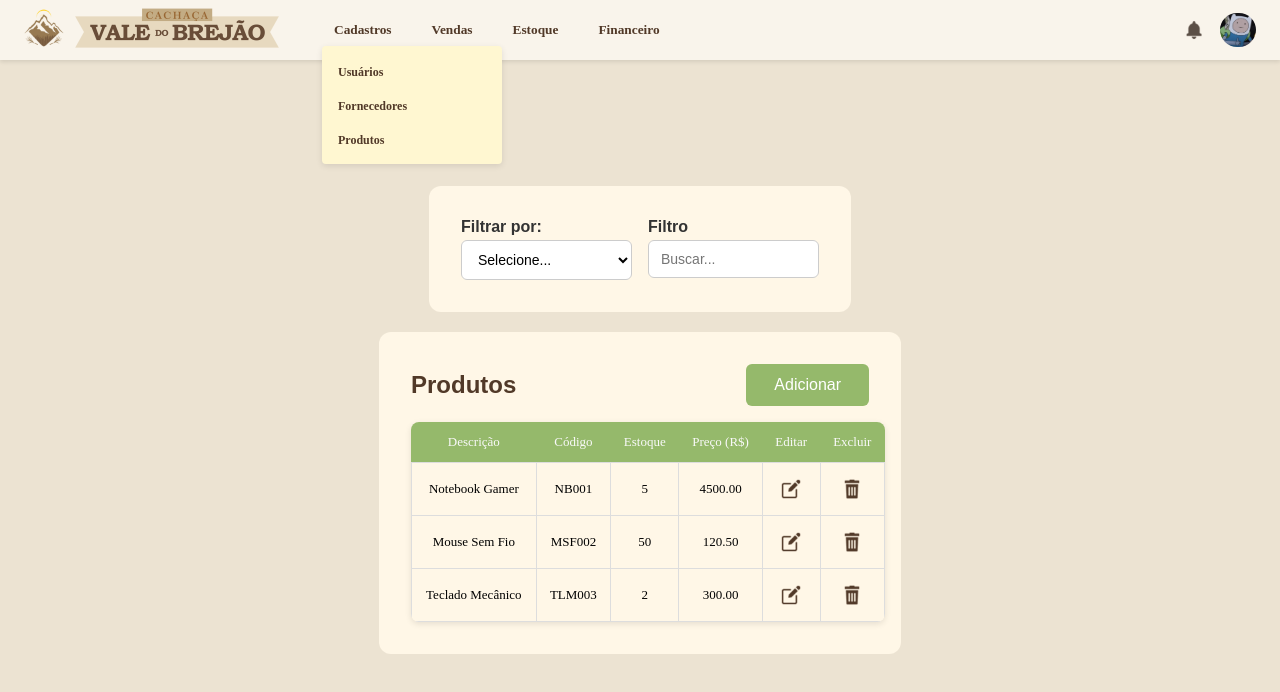
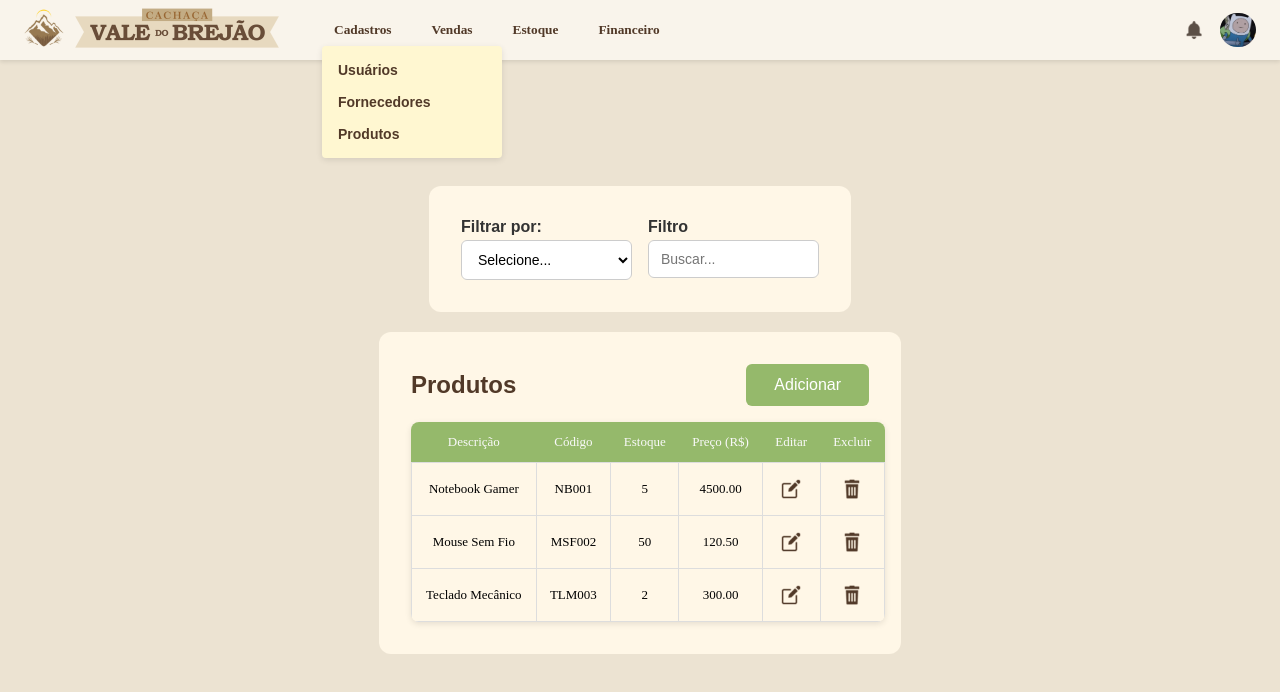
Before and after one commit to narcisodev/ValeDoBrejao, a React (Vite) app in the folder Front-End/frontend/: page /produtos in a window 1280 px wide. Both pictures are taken after a click on the button "Cadastros". Shown: the top 692 px of the page. Built offline with nearby package versions, Linux system fonts and the light colour scheme.

Commit message:
Ajuste na Navegação do Dropdown Menu

```diff
--- a/Front-End/frontend/src/components/navbar/Navbar.tsx
+++ b/Front-End/frontend/src/components/navbar/Navbar.tsx
@@ -69,11 +69,14 @@ export default function Navbar() {
         style={{ top: `${menuPos.top}px`, left: `${menuPos.left}px` }}
       >
         {links.map((link) => (
-          <li key={link.to}>
-            <Link to={link.to} onClick={() => setOpenMenu(null)}>
-              {link.label}
-            </Link>
-          </li>
+          <Link
+            key={link.to}
+            to={link.to}
+            onClick={() => setOpenMenu(null)}
+            className={styles.dropdownItem}
+          >
+            <li>{link.label}</li>
+          </Link>
         ))}
       </ul>
     );
--- a/Front-End/frontend/src/components/navbar/navbar.module.css
+++ b/Front-End/frontend/src/components/navbar/navbar.module.css
@@ -32,7 +32,7 @@
   color: #513928;
 }
 .dropdown {
-  position: fixed; /* muda absolute -> fixed */
+  position: fixed;
   background-color: #fff7d1;
   padding: 8px 0;
   list-style: none;
@@ -41,19 +41,19 @@
   box-shadow: 0 2px 6px rgba(0, 0, 0, 0.1);
   z-index: 1000;
 }
-.dropdown li {
+.dropdownItem {
+  display: block;
+  text-decoration: none;
+  color: #513928;
+  font-family: "Poppis", sans-serif;
+  font-size: 14px;
+  font-weight: 700;
+}
+.dropdownItem li {
   padding: 8px 16px;
   cursor: pointer;
-  z-index: 100;
 }
-.dropdown li a {
-  text-decoration: none;
-  color: #513928;
-  font-family: "Poppins";
-  font-size: 12px;
-  font-weight: 700;
-}
-.dropdown li:hover {
+.dropdownItem:hover li {
   background-color: #f0e3b8;
 }
 .right {
```
